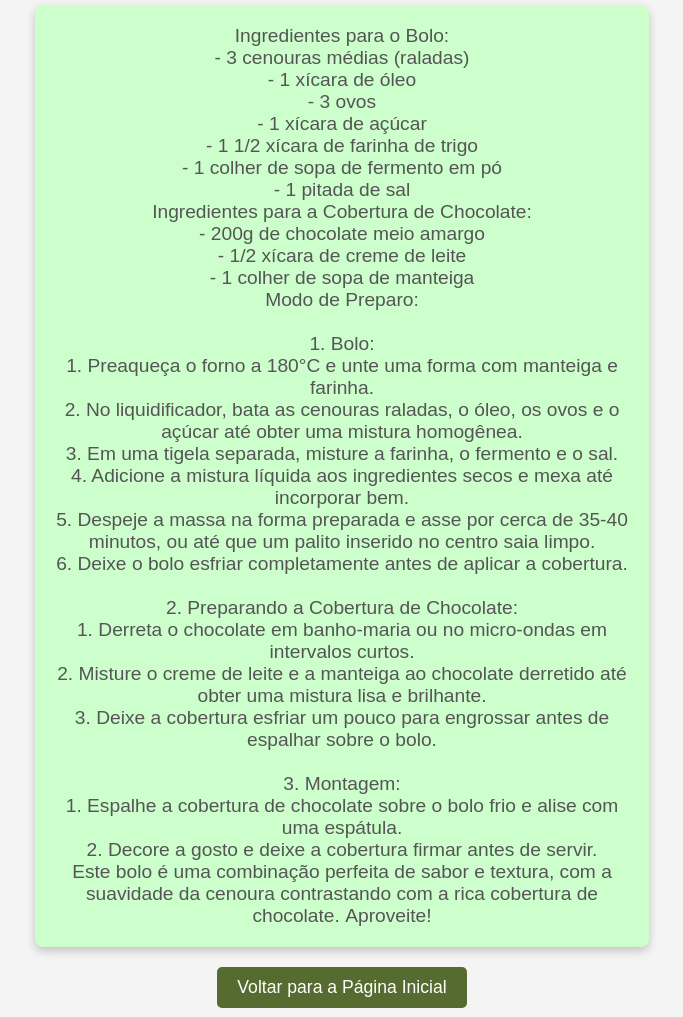
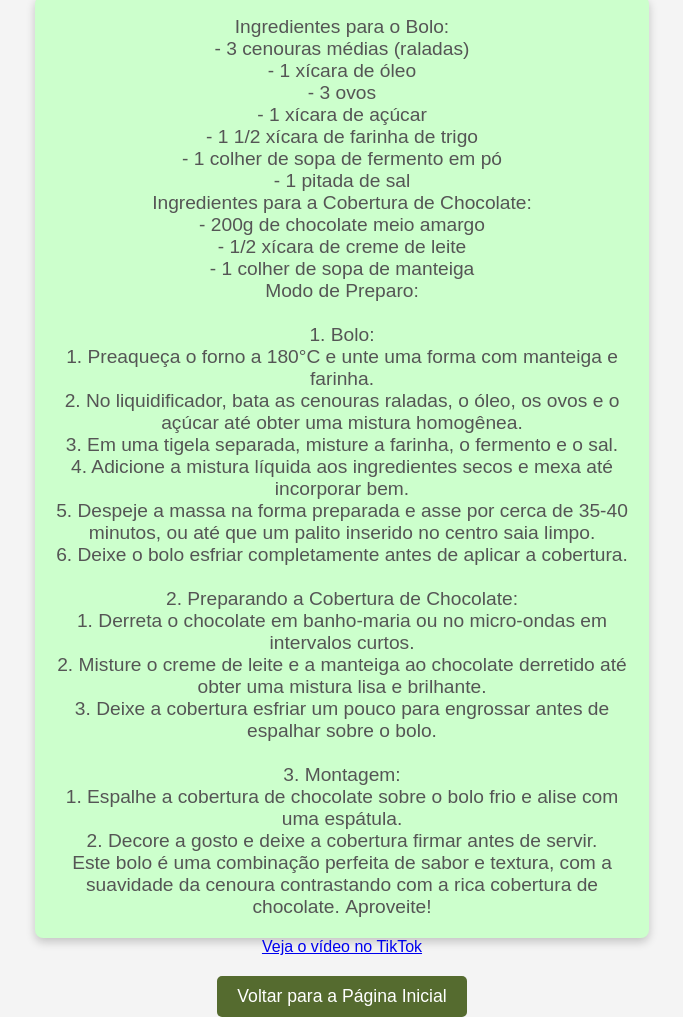
Before and after one commit to ArhurDHF/Receitaria-Laura, a plain HTML site: page pagina-imagem1.html in a window 1280 px wide. Shown: the part 224-1241 px from the top of the page, without its empty margins (298-981 px from the left). Drawn offline with Linux system fonts and the light colour scheme.

Commit message:
pagina-imagem1.html

```diff
--- a/pagina-imagem1.html
+++ b/pagina-imagem1.html
@@ -59,6 +59,7 @@ Este bolo é uma combinação perfeita de sabor e textura, com a suavidade da ce
 
                 </p>
         </div>
+         <a href="https://vm.tiktok.com/ZMhQsqUsF/" class="video-link" target="_blank">Veja o vídeo no TikTok</a>
 
         <a href="index.html" class="back-button">Voltar para a Página Inicial</a>
     </div>
```
